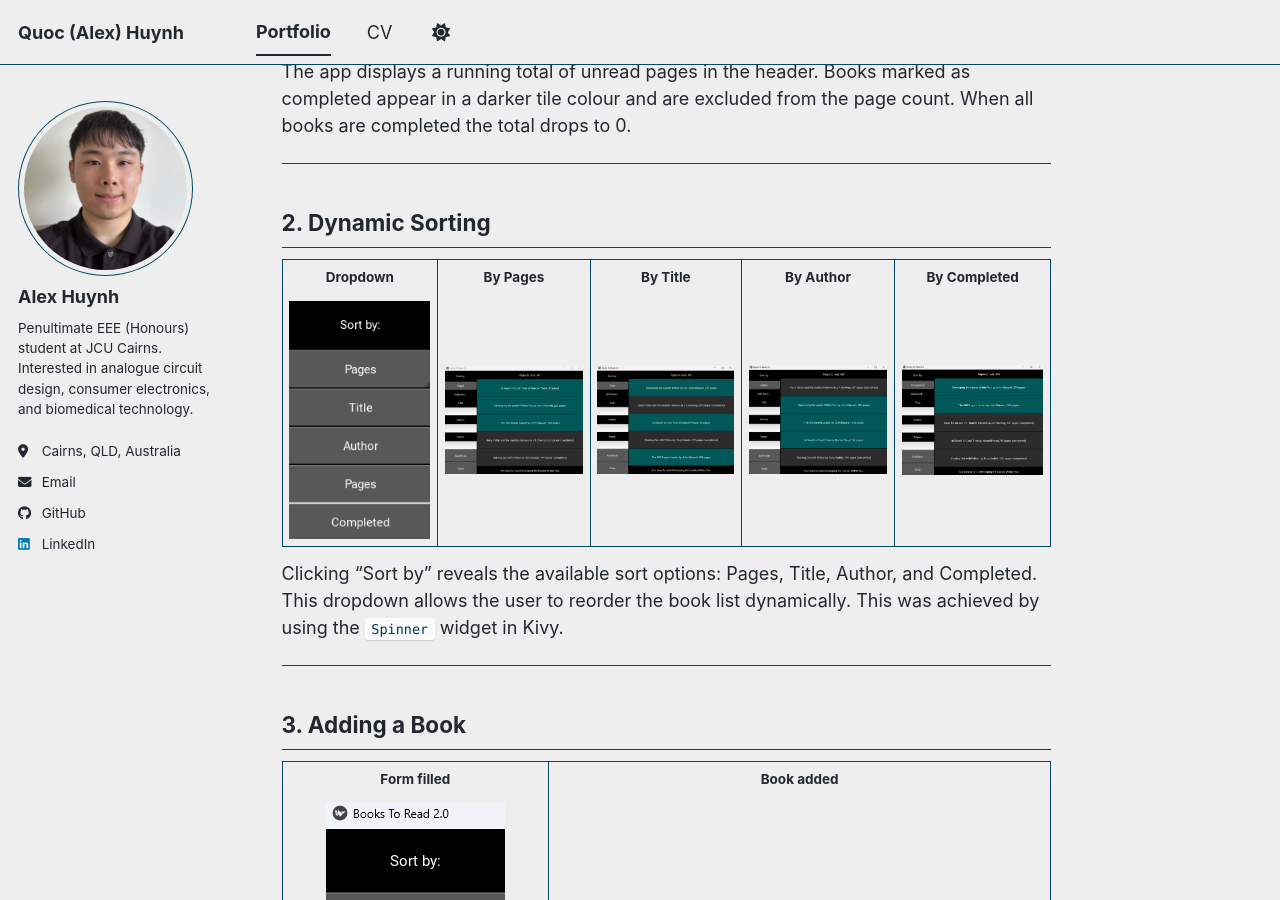
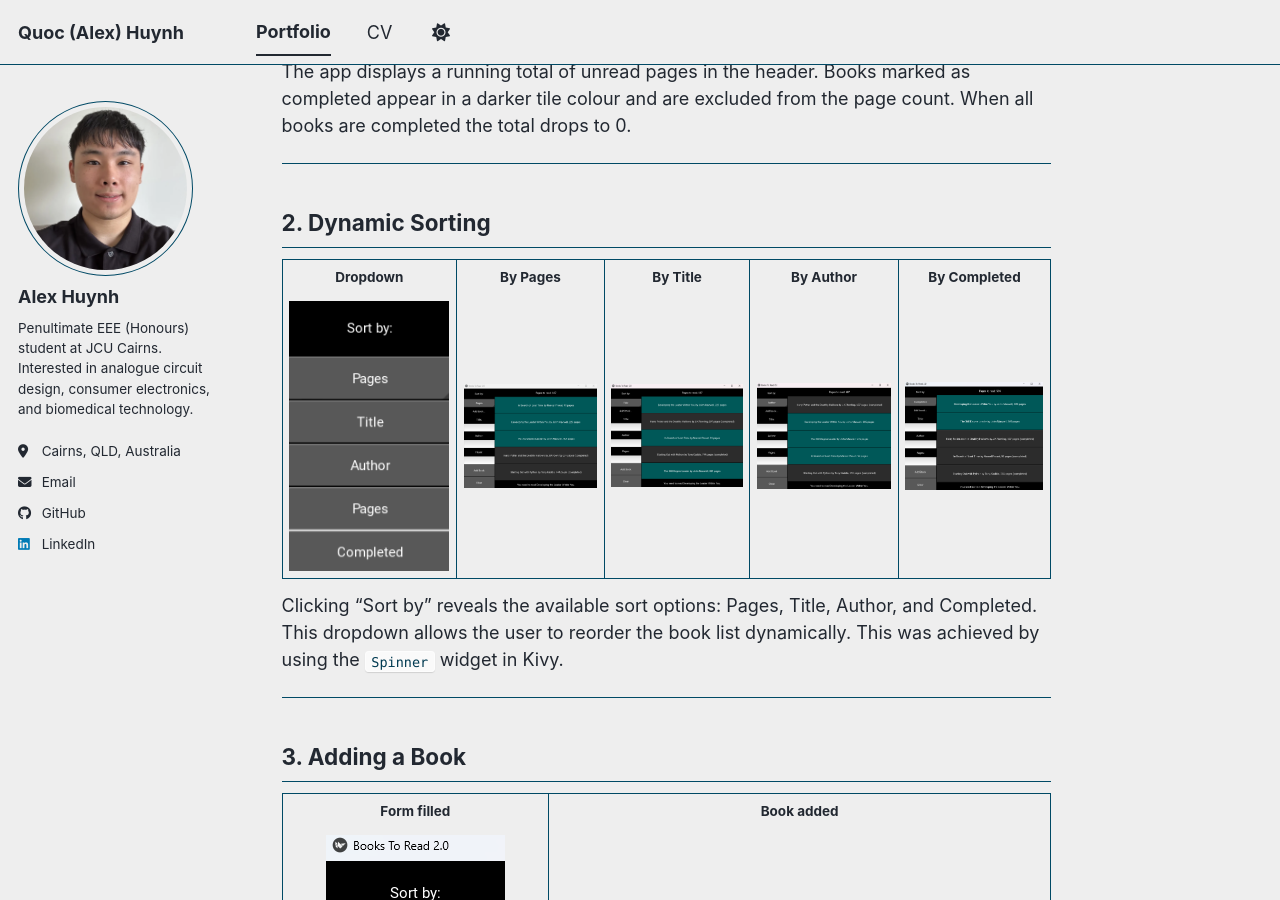
Before and after one commit to quochuynh1/quochuynh1.github.io, a Jekyll site: the page built from _portfolio/books2.md, in a window 1280 px wide and 900 px high, scrolled down 1250 px. Built offline with Jekyll 4.4.1, drawn with Linux system fonts in a browser that asks for light colours; a script bundle is joined from its source files by our own code; library files that are not in the unit come from our copies.

Commit message:
Fix image sizing issue in books2.md

```diff
--- a/_portfolio/books2.md
+++ b/_portfolio/books2.md
@@ -56,7 +56,7 @@
     <th style="text-align:center">By Completed</th>
   </tr>
   <tr>
-    <td style="text-align:center"><img src="/images/a2books/dynamicsort.png" width="150" style="object-fit:contain"></td>
+    <td style="text-align:center"><img src="/images/a2books/dynamicsort.png" height="150" style="object-fit:contain"></td>
     <td style="text-align:center"><img src="/images/a2books/sortbypages.png" width="150" style="object-fit:contain"></td>
     <td style="text-align:center"><img src="/images/a2books/sortbytitle.png" width="150" style="object-fit:contain"></td>
     <td style="text-align:center"><img src="/images/a2books/sortbyauthor.png" width="150" style="object-fit:contain"></td>
```
